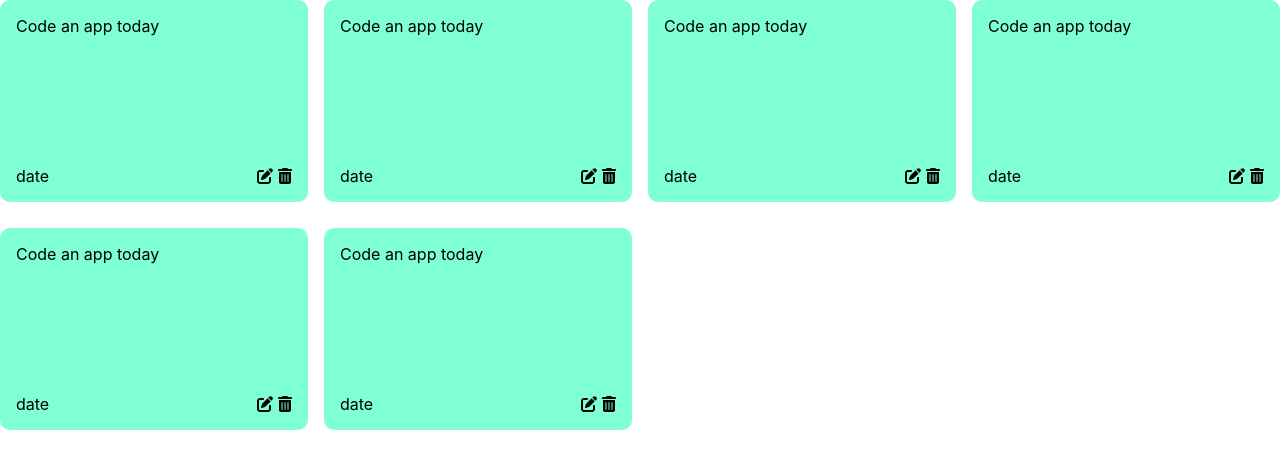
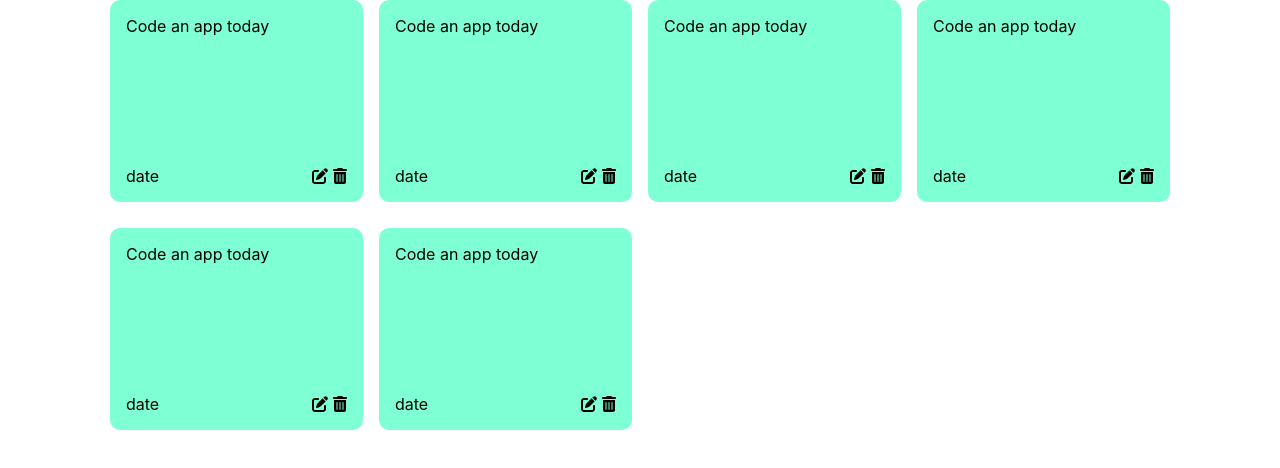
Before and after one commit to JubzCodes/simple-notes, a React (Create React App) app: page / in a window 1280 px wide. Shown: the top 468 px of the page. Built offline with nearby package versions, Linux system fonts and the light colour scheme; the HTML template or start-up script is replaced by a standard one.

Commit message:
add app css

```diff
--- a/src/App.css
+++ b/src/App.css
@@ -9,10 +9,19 @@
   min-height: 170px
 }
 
+.App {
+  max-width: 1060px;
+  margin-left: auto;
+  margin-right: auto;
+  padding-left: 15px;
+  padding-right: 15px;
+}
+
 .notes-list {
   display: grid;
-  grid-gap: 1rem;grid-template-columns: repeat(auto-fit, minmax(300px, 1fr));
-
+  align-items: center;
+  grid-gap: 1rem;
+  grid-template-columns: repeat(auto-fit, minmax(200px, 1fr));
 }
 
 .footer {
```
